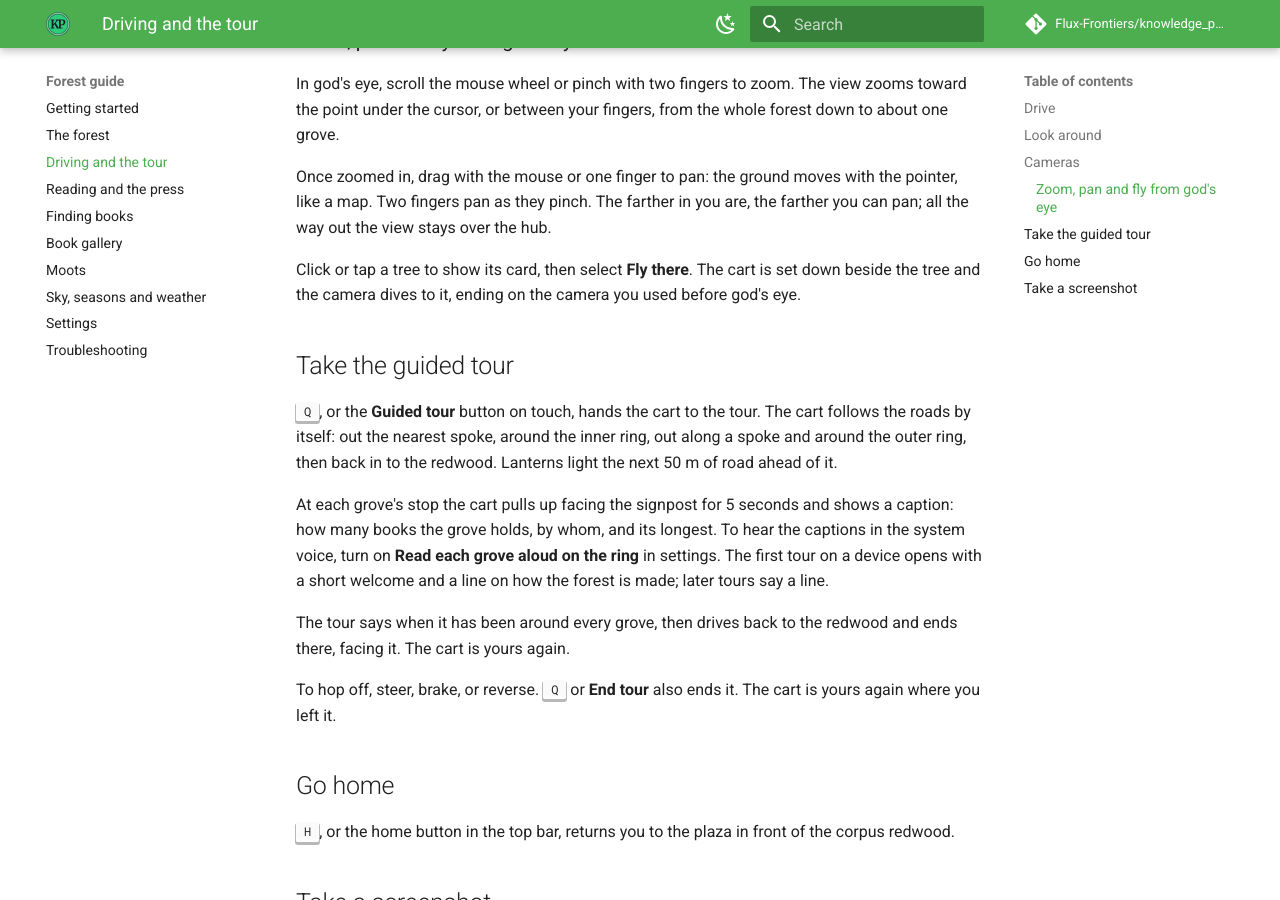
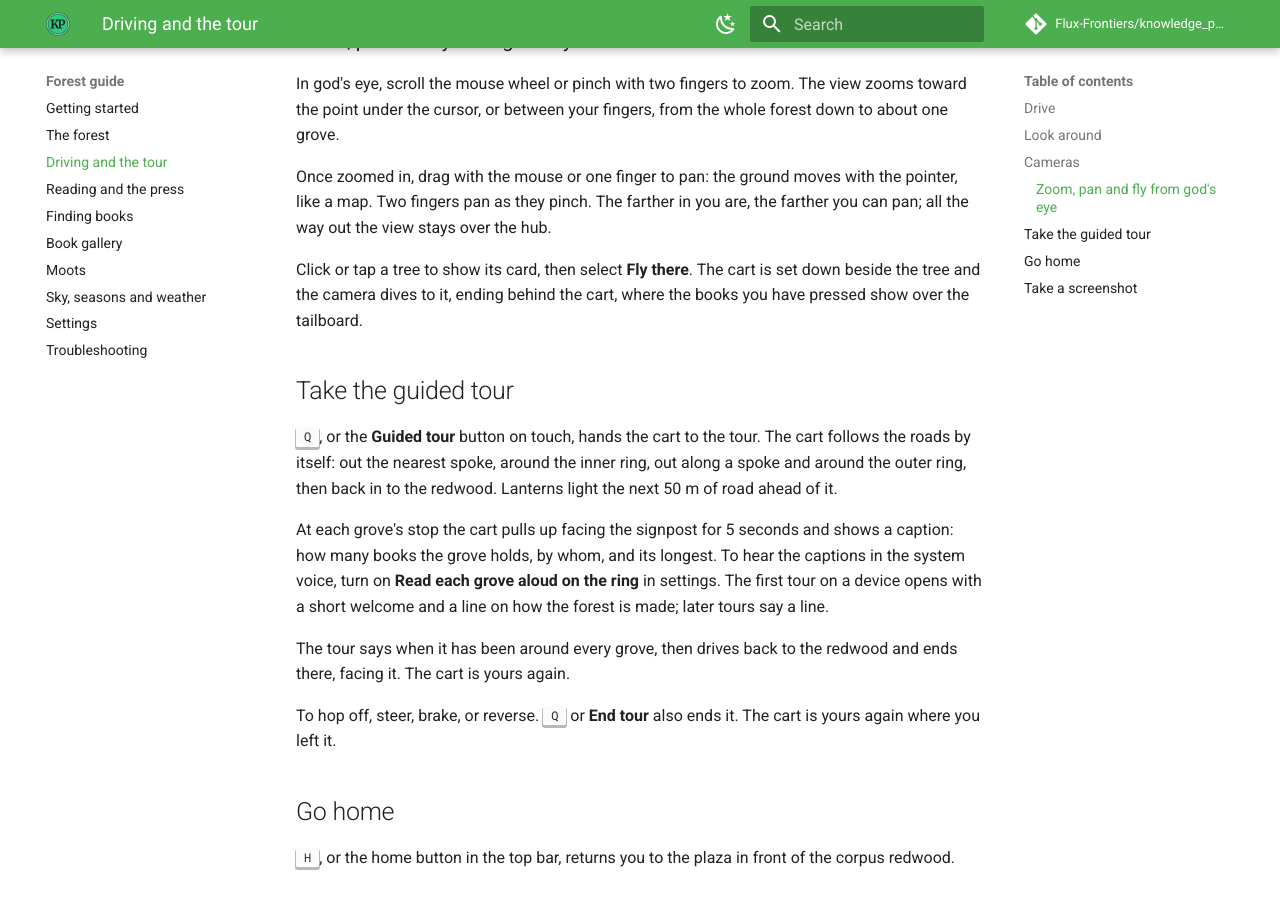
Before and after one commit to Flux-Frontiers/knowledge_press, an MkDocs documentation site: the page built from docs/forest/driving.md, in a window 1280 px wide and 900 px high, scrolled down 1257 px. Built offline with MkDocs 1.6.1 and Material for MkDocs 9.7.7, drawn with Linux system fonts in a browser that asks for light colours; comment, search, counter and statistics services are not loaded.

Commit message:
feat(forest): fly there lands behind the cart
A dive from god's eye ended on whichever ground view was used last, often
the seat, where the pressed books ride behind you out of sight. It now
always lands behind the cart, where they show over the tailboard. Riding
the ring from god's eye still lands in the last ground view.

Co-Authored-By: Claude Opus 5.5 <noreply@anthropic.com>

```diff
--- a/docs/forest/driving.md
+++ b/docs/forest/driving.md
@@ -51,8 +51,8 @@ you are, the farther you can pan; all the way out the view stays over the
 hub.
 
 Click or tap a tree to show its card, then select **Fly there**. The cart is
-set down beside the tree and the camera dives to it, ending on the camera you
-used before god's eye.
+set down beside the tree and the camera dives to it, ending behind the cart,
+where the books you have pressed show over the tailboard.
 
 ## Take the guided tour
 
```
Also changed, not shown: CHANGELOG.md (+3 -0 lines), 2 other files.
